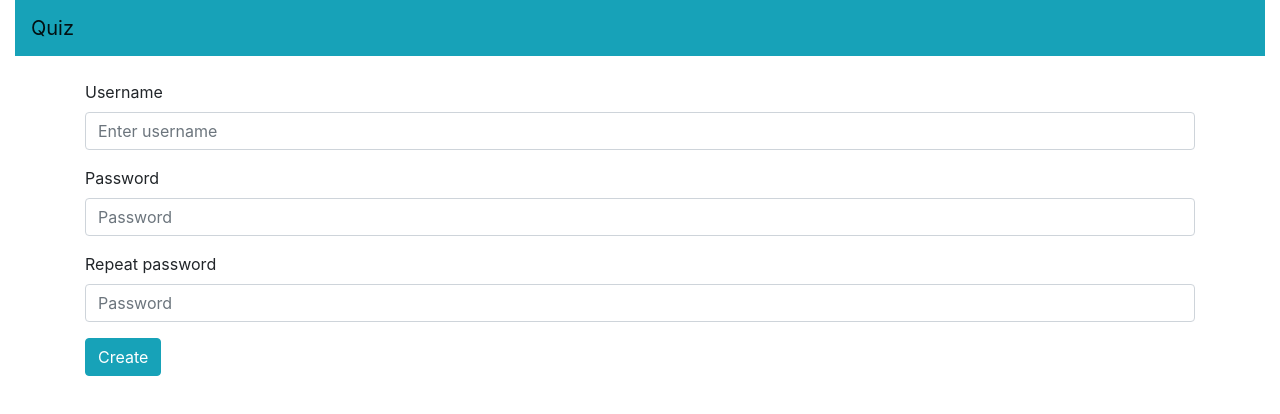
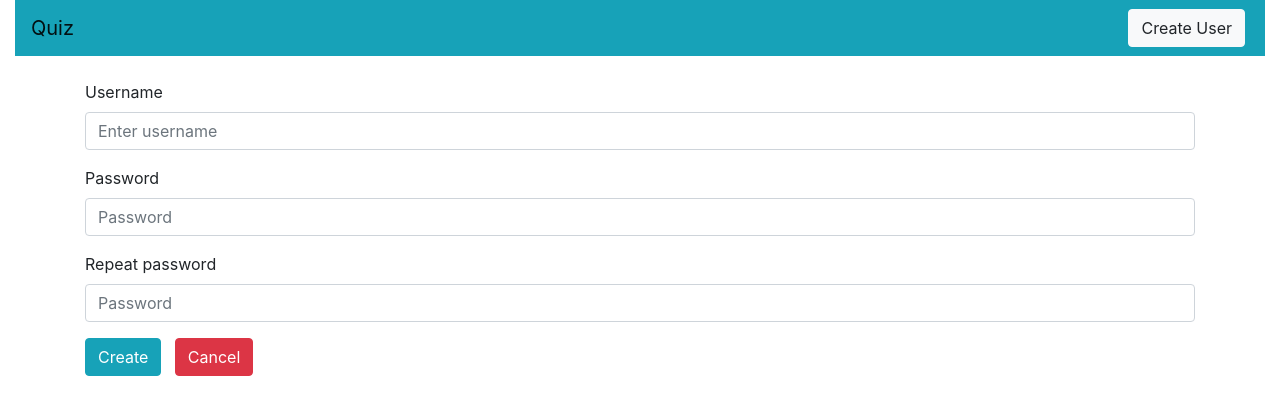
Before and after one commit to lucy-milne/Quiz-ui, a React (Create React App) app: page /createuser in a window 1280 px wide. Shown: the top 414 px of the page. Built offline with nearby package versions, Linux system fonts and the light colour scheme.

Commit message:
Can create user when not logged in

```diff
--- a/src/components/Navigation/Navigation.css
+++ b/src/components/Navigation/Navigation.css
@@ -1,4 +1,4 @@
-.logout {
+.right {
     position: absolute;
     right: 0;
     margin-right:20px;
--- a/src/components/Navigation/Navigation.js
+++ b/src/components/Navigation/Navigation.js
@@ -13,7 +13,7 @@ const navigation = () => {
                         <Nav.Link href="../quizList">Take a quiz</Nav.Link>
                         <Nav.Link href="../createQuiz">Create a quiz</Nav.Link>
                     </Nav>
-                        <Button className='logout' onClick={() => logout()} variant="outline-light" href="../login">Logout</Button>
+                        <Button className='right' onClick={() => logout()} variant="outline-light" href="../login">Logout</Button>
                 </Navbar>
             </Col>
         )
@@ -22,6 +22,7 @@ const navigation = () => {
         <Col>
             <Navbar bg='info'>
                 <Navbar.Brand> Quiz </Navbar.Brand>
+                <Button className='right' variant="light" href="../createuser"> Create User </Button>
             </Navbar>
         </Col>
     )
--- a/src/containers/QuizList/QuizList.js
+++ b/src/containers/QuizList/QuizList.js
@@ -40,6 +40,7 @@ class QuizList extends Component {
         return (
             <Layout>
                 {this.allQuizzes()}
+                <br/>
             </Layout>
         )
     }
--- a/src/containers/users/CreateUser/CreateUser.js
+++ b/src/containers/users/CreateUser/CreateUser.js
@@ -93,6 +93,8 @@ class CreateUser extends Component {
                 </Form.Group>
 
                 <Button variant="info" onClick={() => this.CreateUser()}> Create </Button>
+                <span>&nbsp;&nbsp;&nbsp;</span>
+                <Button variant="danger" onClick={() => this.props.history.push('./login')}> Cancel </Button>
             </Form>
         </Layout>
       )
--- a/src/containers/users/login/login.js
+++ b/src/containers/users/login/login.js
@@ -65,7 +65,6 @@ class Login extends Component {
                     <Form.Control type="password" placeholder="Password" onChange={(event) => this.updatePassword(event)} />
                     <Form.Text className="text-danger"> {this.state.message} </Form.Text>
                 </Form.Group>
-
                 <Button variant="info" onClick={() => this.loginClicked()}> Login </Button>
             </Form>
         </Layout>
```
